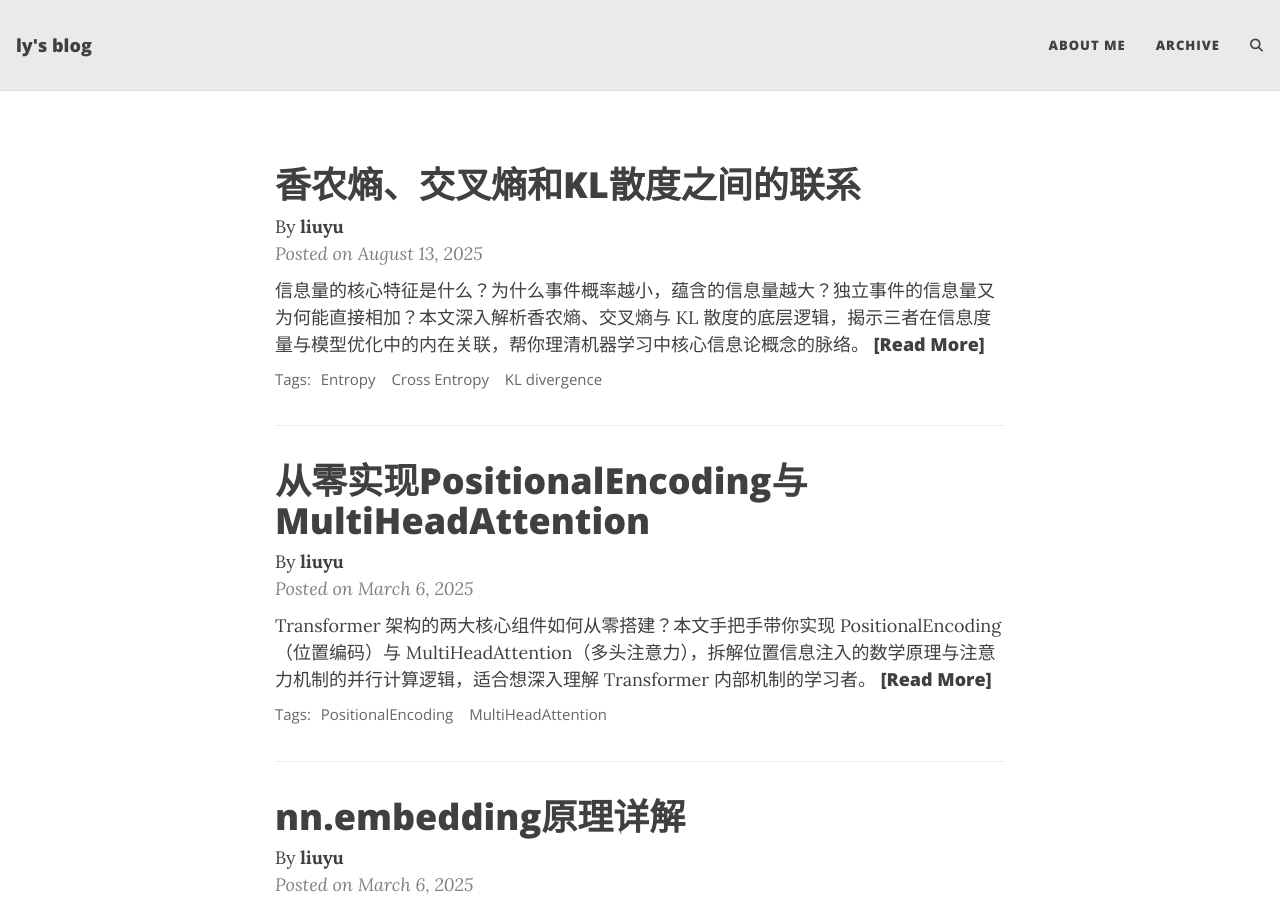
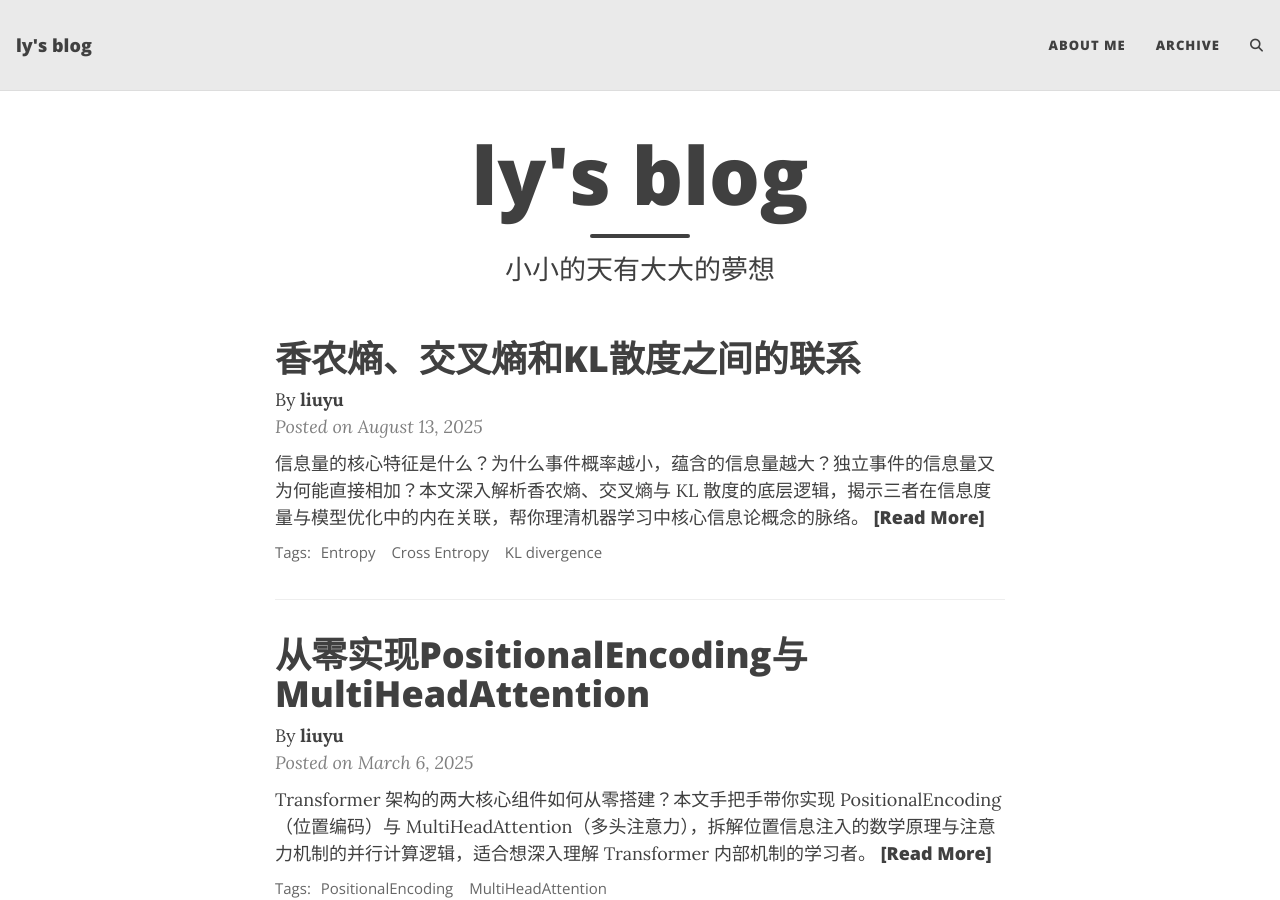
Before and after one commit to cosmoliu2002/cosmoliu2002.github.io, a Jekyll site: the page built from index.html, in a window 1280 px wide and 900 px high. Built offline with Jekyll 4.4.1, drawn with Linux system fonts in a browser that asks for light colours; the list of posts is cut into pages by our own code; comment, search, counter and statistics services are not loaded.

Commit message:
Update index.html

```diff
--- a/index.html
+++ b/index.html
@@ -1,5 +1,6 @@
 ---
 layout: home
+title: ly's blog
 subtitle: 小小的天有大大的夢想
 ---
 <head>
```
